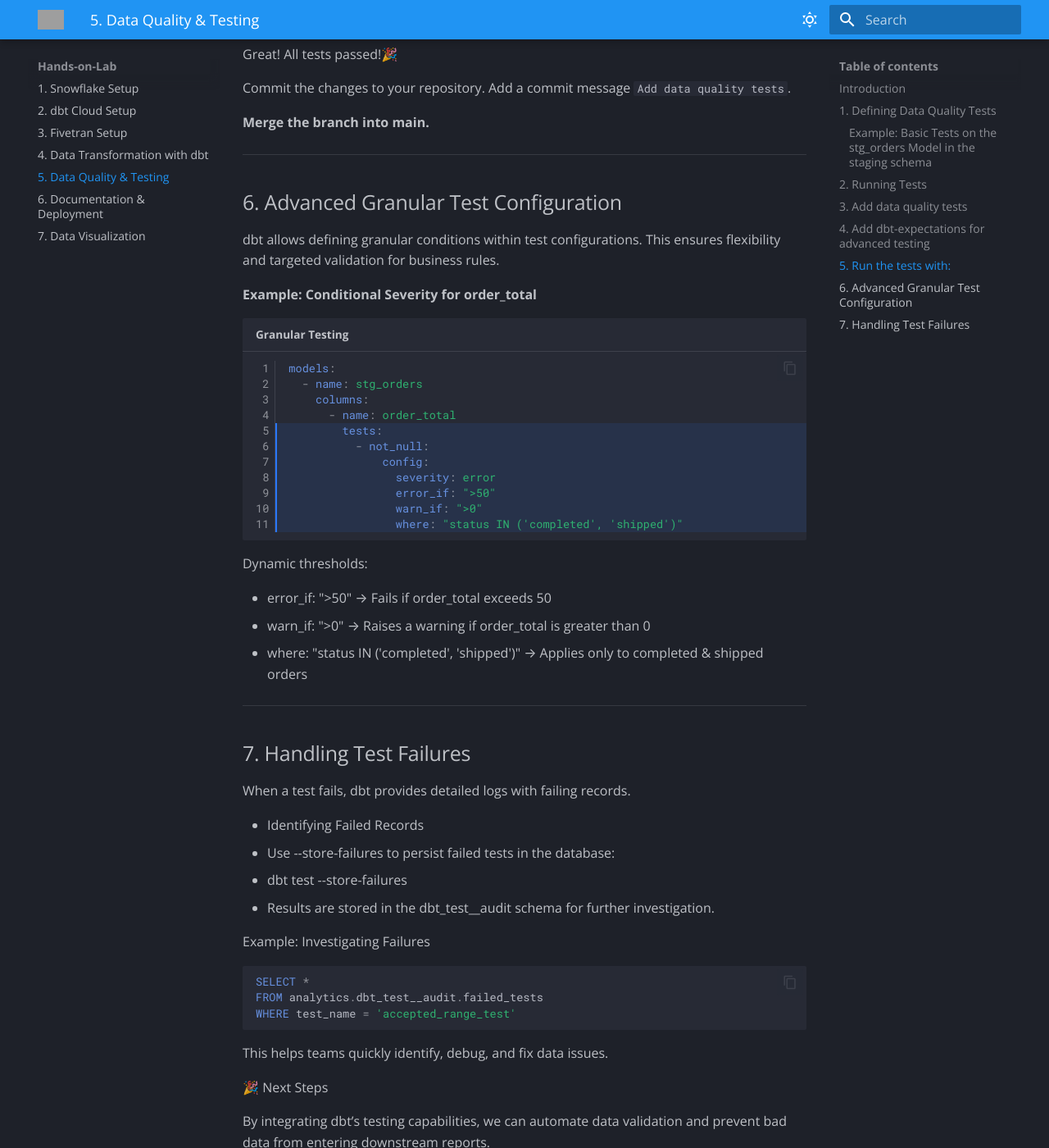
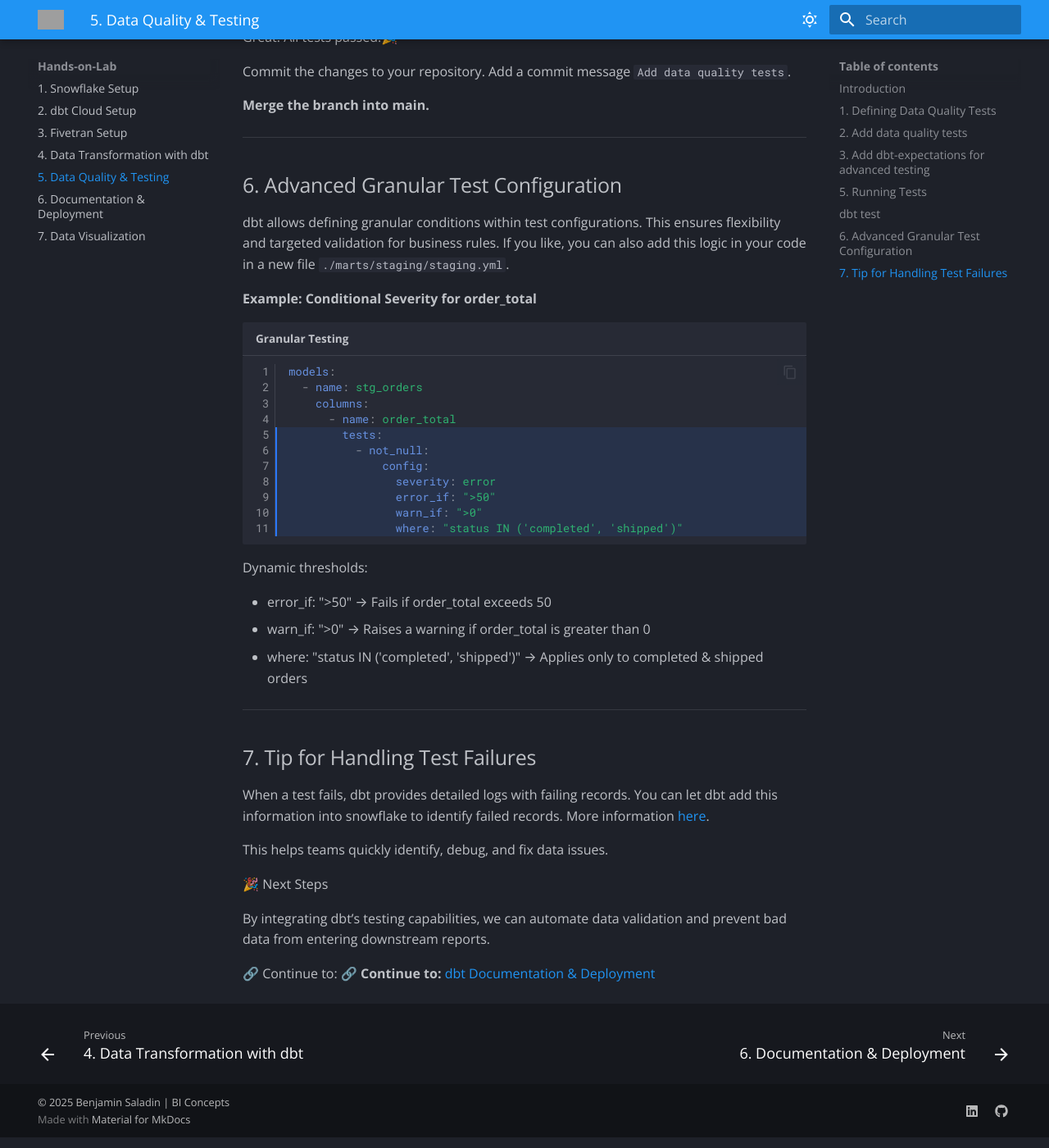
Before and after one commit to svc-bi-concepts/test-mkdocs, an MkDocs documentation site: the page built from docs/data-quality.md, in a window 1280 px wide and 1400 px high, scrolled down 3857 px. Shown: the whole window at 82% size. Built offline with MkDocs 1.6.1 and Material for MkDocs 9.7.7, drawn with Linux system fonts in a browser that asks for light colours; some of the changed text lies outside the part shown; grey boxes are pictures that could not be loaded.

````diff
--- a/docs/data-quality.md
+++ b/docs/data-quality.md
@@ -12,7 +12,7 @@ dbt provides built-in test types and supports custom tests through packages like
 
 In dbt, tests are defined within the `schema.yml` files alongside the models they validate. Create a schema.yml file in the staging folder.
 
-### **Example: Basic Tests on the `stg_orders` Model in the staging schema**
+**Example: Basic Tests on the `stg_orders` Model in the staging schema**
 ```yaml title="./models/staging/staging.yml" linenums="1" hl_lines="7-9 12-15"
 models:
     - name: stg_orders
@@ -36,36 +36,12 @@ models:
     - not_null: Ensures order_total and order_id have no missing values
     - accepted_range: Ensures order_total is always ≥ 0 (i.e., no negative totals)
 
----
 
-## 2. Running Tests
-
-Once tests are defined, they can be executed with:
-
-```bash
-dbt test
-```
-
-This command will:
-
-- Validate all tests in the project.
-- Identify any failing records.
-- Provide a summary of passed/failed tests.
-
-Example output:
-
-Timestamp | Status |
---- | --- |
-16:12:45 | 1 of 3 PASS unique test on stg_orders.order_id
-16:12:45 | 2 of 3 PASS not_null test on stg_orders.order_total
-16:12:45 | 3 of 3 FAIL accepted_range test on stg_orders.order_total
-
-❌ A failure on accepted_range means there are negative order totals that need fixing.
 
 ---
 
 
-## 3. Add data quality tests
+## 2. Add data quality tests
 
 Add data quality tests to your dbt project in the source.yml file
 
@@ -114,9 +90,10 @@ sources:
         description: One record per supply per SKU of items sold in stores
 ```
 
+
 ---
 
-## 4. Add dbt-expectations for advanced testing
+## 3. Add dbt-expectations for advanced testing
 
 Add package dbt-expectations to your packages.yml file
 
@@ -136,13 +113,37 @@ dbt deps
 
 See all the tests available in the dbt-expectations package [here](https://hub.getdbt.com/calogica/dbt_expectations/latest/){target=_blank}.
 
+
 ---
 
-## 5. Run the tests with:
+## 5. Running Tests
+
+Running dbt tests is as simple as adding the below code to the command line and run it with `Cmd + Enter` on Mac or `Ctrl + Enter` in Windows. Execute the command below:
 
 ```bash
 dbt test
 ```
+---
+This command will:
+
+- Validate all tests in the project.
+- Identify any failing records.
+- Provide a summary of passed/failed tests.
+
+Example output:
+
+Timestamp | Status |
+--- | --- |
+16:12:45 | 1 of 3 PASS unique test on stg_orders.order_id
+16:12:45 | 2 of 3 PASS not_null test on stg_orders.order_total
+16:12:45 | 3 of 3 FAIL accepted_range test on stg_orders.order_total
+
+❌ A failure on accepted_range means there are negative order totals that need fixing.
+
+---
+
+In our case, you should see the following results:
+
 ![dbt test](./assets/screenshots/dbtTest/dbtTest1.png)
 
 Great! All tests passed!🎉
@@ -155,11 +156,11 @@ Commit the changes to your repository. Add a commit message `Add data quality te
 ---
 ## 6. Advanced Granular Test Configuration
 
-dbt allows defining granular conditions within test configurations. This ensures flexibility and targeted validation for business rules.
+dbt allows defining granular conditions within test configurations. This ensures flexibility and targeted validation for business rules. If you like, you can also add this logic in your code in a new file `./marts/staging/staging.yml`.
 
 **Example: Conditional Severity for order_total**
 
-```yaml title="Granular Testing" linenums="1" hl_lines="5-11"
+```yaml title="Granular Testing " linenums="1" hl_lines="5-11"
 
 models:
   - name: stg_orders
@@ -183,22 +184,9 @@ Dynamic thresholds:
 
 
 ---
-## 7. Handling Test Failures
+## 7. Tip for Handling Test Failures
 
-When a test fails, dbt provides detailed logs with failing records.
-
-- Identifying Failed Records
-- Use --store-failures to persist failed tests in the database:
-- dbt test --store-failures
-- Results are stored in the dbt_test__audit schema for further investigation.
-
-Example: Investigating Failures
-```sql
-SELECT *
-FROM analytics.dbt_test__audit.failed_tests
-WHERE test_name = 'accepted_range_test'
-```
-
+When a test fails, dbt provides detailed logs with failing records. You can let dbt add this information into snowflake to identify failed records. More information [here](https://docs.getdbt.com/reference/resource-configs/store_failures){target=_blank}.
 
 This helps teams quickly identify, debug, and fix data issues.
 
````
Also changed, not shown: docs/data-visualization.md (+121 -3 lines), docs/dbt-deployment.md (+6 -6 lines), docs/dbt-setup.md (+2 -2 lines), docs/dbt-transformation.md (+51 -6 lines), docs/assets/screenshots/dbtDoc/dbtDoc7.png, docs/assets/screenshots/dbtTrans/dbtTrans11.png (added), docs/assets/screenshots/dbtTrans/dbtTrans12.png (added), docs/assets/screenshots/dbtTrans/dbtTrans13.png (added), docs/assets/screenshots/dbtTrans/dbtTrans14.png (added), docs/assets/screenshots/dbtTrans/dbtTrans15.png (added).
